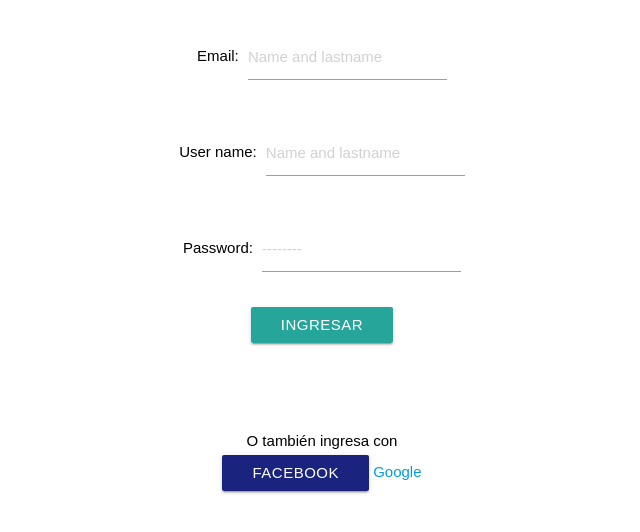
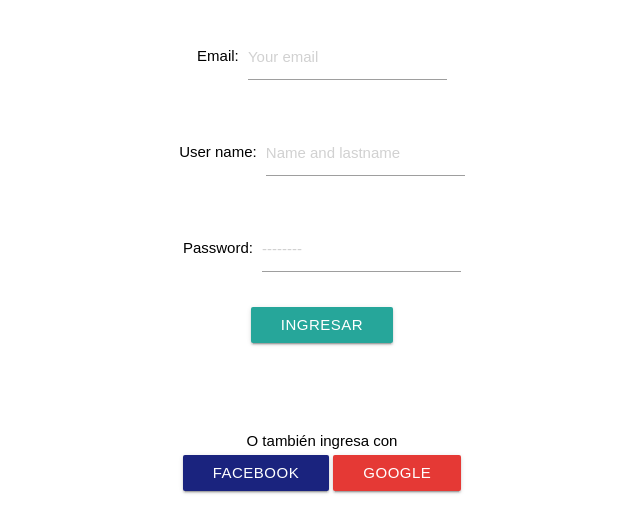
Before and after one commit to GeraldineCh/mony, a website: page public/login.html in a window 1280 px wide. Shown: the part 88-620 px from the top of the page, without its empty margins (318-958 px from the left). Drawn offline with nearby package versions, Linux system fonts and the light colour scheme; no server answers.

Commit message:
Class Google button

```diff
--- a/public/login.html
+++ b/public/login.html
@@ -20,7 +20,7 @@
        <div class="col s12">
          Email:
          <div class="input-field inline">
-           <input id="js-email" placeholder="Name and lastname" type="text" class="validate">
+           <input id="js-email" placeholder="Your email" type="email" class="validate">
          </div>
        </div>
      </div>
@@ -46,7 +46,7 @@
   <div class="row center social">
     <h6>O también ingresa con</h6>
     <a id="js-login_fb" class="waves-effect waves-light btn indigo darken-4">Facebook</a>
-    <a id="js-login_g" clas="waves-effect waves-light btn red darken-1">Google</a>
+    <a id="js-login_g" class="waves-effect waves-light btn red darken-1">Google</a>
   </div>
 
   <script src="https://code.jquery.com/jquery-3.2.1.js" integrity="sha256-DZAnKJ/6XZ9si04Hgrsxu/8s717jcIzLy3oi35EouyE=" crossorigin="anonymous"></script>
```
